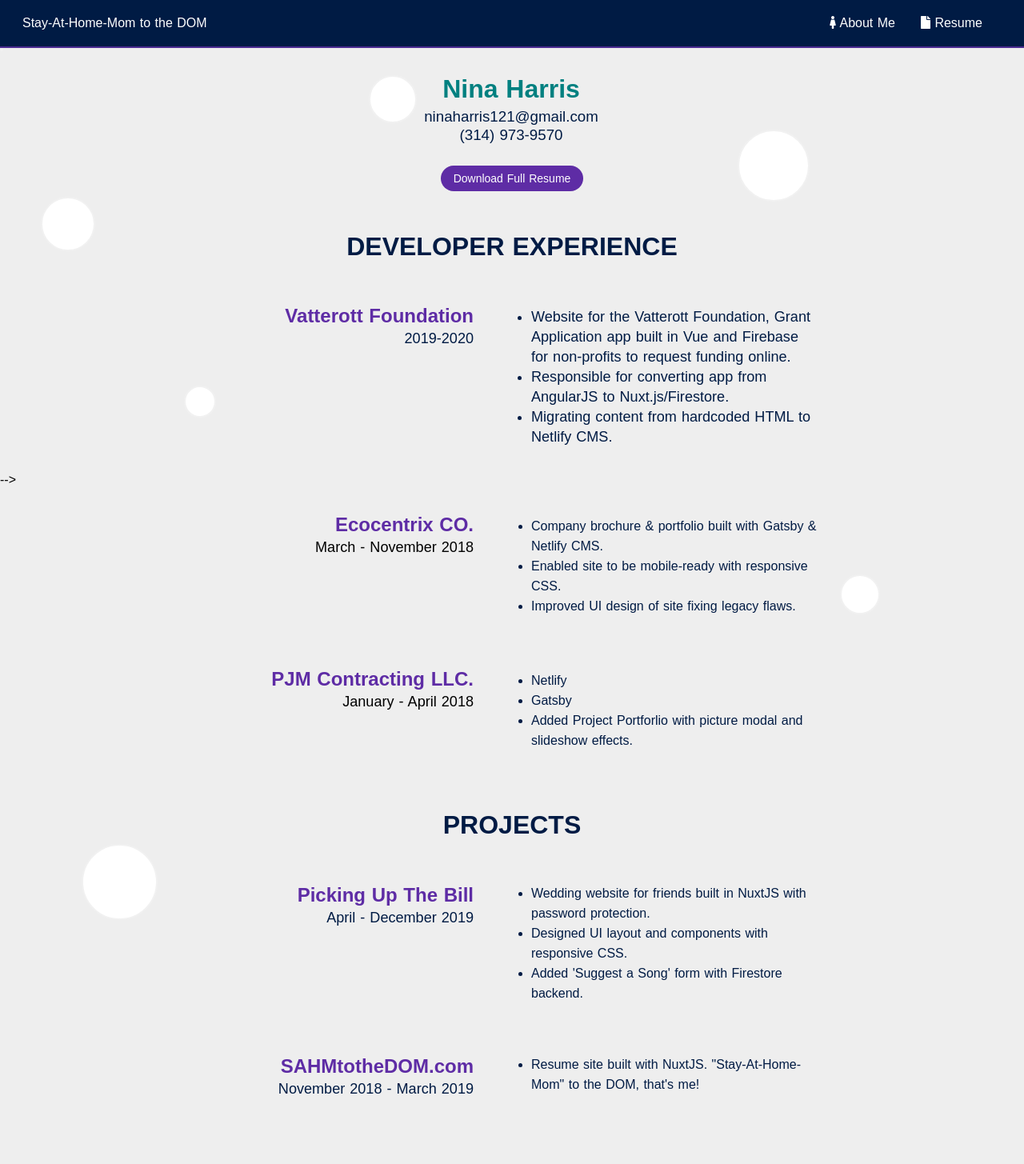
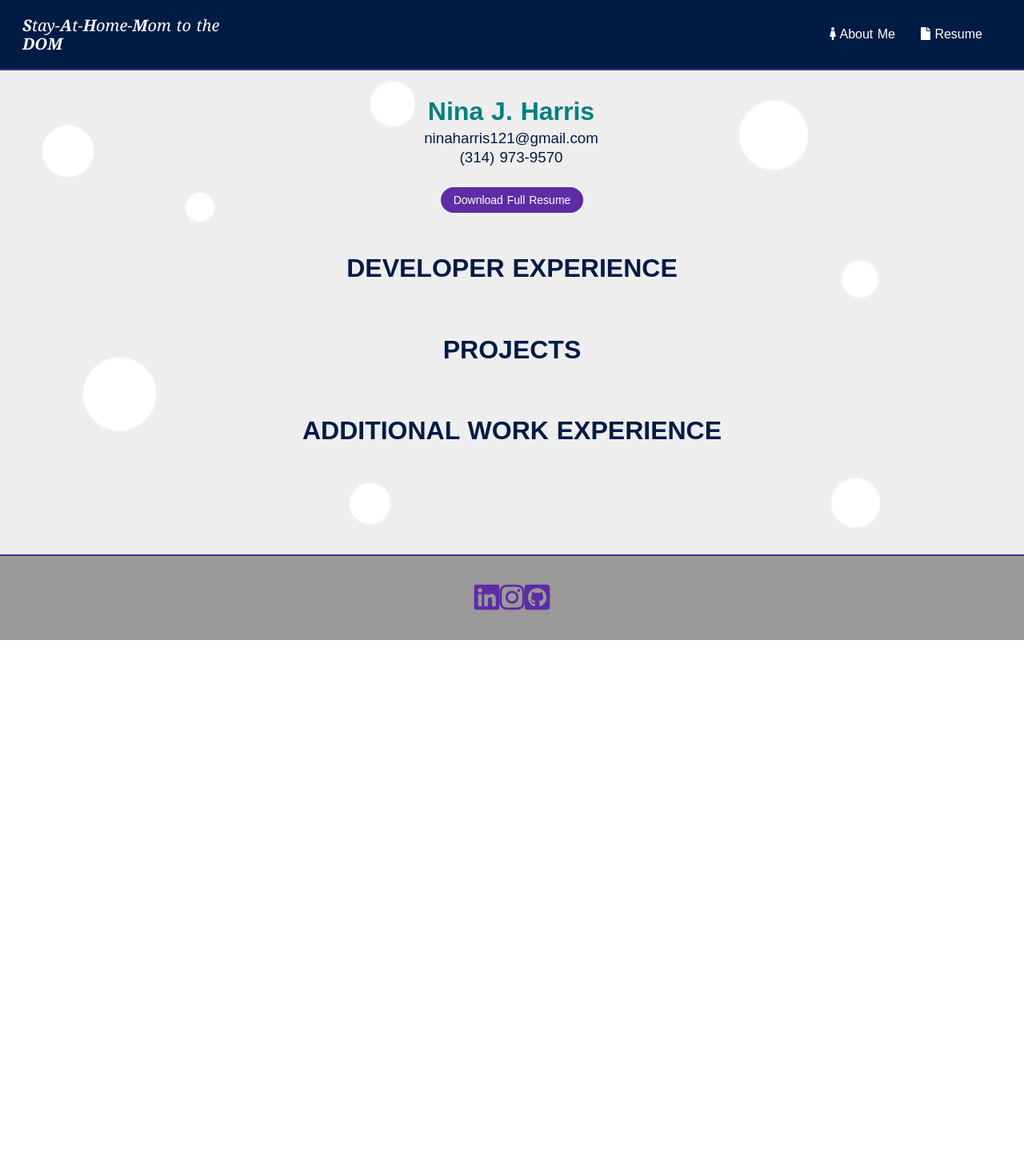
Before and after one commit to njosieb/sahmtothedom.com, a Nuxt app: page /resume in a window 1280 px wide. Shown: the top 1455 px of the page at 80% size. After the commit the page ends 800 px from the top, so only its background shows below. Built offline with nearby package versions, Linux system fonts and the light colour scheme.

Commit message:
Adds toggle to resume headers

```diff
--- a/components/PageHeader.vue
+++ b/components/PageHeader.vue
@@ -6,7 +6,7 @@
       title="Home"
     >
       <!-- <img src="~/assets/DSC_0397.NEF.jpg" class="dib w2 h2 br-100" alt="Site Name"> -->
-      <span class="pl2">Stay-At-Home-Mom to the DOM</span>
+      <span class="pl2 serif i f4"><span class="b">S</span>tay-<span class="b">A</span>t-<span class="b">H</span>ome-<span class="b">M</span>om to the <span class="b">DOM</span></span>
     </nuxt-link>
     <div id="not-small">
       <nuxt-link class="link dim white f6 f5-l dib mr3 mr4-l" to="/" title="About Me">
--- a/pages/index.vue
+++ b/pages/index.vue
@@ -2,9 +2,9 @@
   <section class="container bg-light-gray z-1 relative">
     <header class="sans-serif">
       <div id="headerBackground" class="cover bg-left bg-center-l">
-        <div class="bg-black-60 pb5 pb6-m pb7-l">
-          <nav class="dt w-100 mw8 center"/>
-          <div class="tc-l mt4 mt5-m mt6-l ph3">
+        <!-- <div class="bg-black-60 pb5 pb6-m pb7-l">
+          <nav class="dt w-100 mw8 center h-75"/> -->
+          <!-- <div class="tc-l mt4 mt5-m mt6-l ph3">
             <h1 id="slogan" class="f1 f1-l fw2 white-90 lh-title tc">
               <span id="text-title">
                 SAHM To The DOM
@@ -12,8 +12,8 @@
               </span>
             </h1>
             <h2 id="subtitle" class="fw3 white-80 mb4 tc">Hacking My Way Into Programming</h2>
-          </div>
-        </div>
+          </div> -->
+        <!-- </div> -->
       </div>
     </header>
     <div id="intro" class="center pr4 pl4 pv4 navy relative z-2">
@@ -24,7 +24,7 @@
       <div id="circle5" class="circle"/>
       <h1 id="greeting" class="center">Hi There!</h1>
       <p class="tj">
-        I am a Stay-At-Home-Mom (SAHM) of 2.5 year old twins and a 5 month old baby girl hacking my way into the world of
+        I am a <span class="fw6">S</span>tay-<span class="fw6">A</span>t-<span class="fw6">H</span>ome-<span class="fw6">M</span>om of 2.5 year old twins and a 5 month old baby girl hacking my way into the world of
         web-development one project at a time. Over the past few years, I have been
         growing & fine-tuning my knowledge of various programming languages. I
         have worked on a few projects during that time and would love to work
@@ -46,6 +46,7 @@
 }
 #headerBackground {
   background-image: url(~assets/IMG_1478.jpg);
+  height: 38rem;
 }
 #greeting {
   color: teal;
--- a/pages/resume.vue
+++ b/pages/resume.vue
@@ -10,7 +10,7 @@
     <div id="circle8" class="circle" />
     <div id="circle9" class="circle" />
     <div class="name lh-copy">
-      <h1 class="full-name">Nina Harris</h1>
+      <h1 class="full-name">Nina J. Harris</h1>
       <h3 class="navy normal">ninaharris121@gmail.com</h3>
       <h3 class="navy normal">(314) 973-9570</h3>
     </div>
@@ -20,10 +20,16 @@
         href="/nina_resume.pdf"
       >Download Full Resume</a>
     </div>
-    <div class="w-50 pt2 navy center tc z-2 relative">
-      <h1 class="exp ">DEVELOPER EXPERIENCE</h1>
+    <div>
+    <div>
+      <div class="w-50 pt2 center tc z-2 relative">
+        <h1 class="exp" @click="toggle()" ><a class="navy no-underline hover-blue pointer">DEVELOPER EXPERIENCE</a></h1>
       </div>
-    <div class="z-2 relative">
+      <div>
+        <!-- <div class="w-50 pt2 center tc z-2 relative">
+          <h1 class="exp" @click="toggle()" ><a class="navy no-underline hover-blue pointer">DEVELOPER EXPERIENCE</a></h1>
+        </div> -->
+        <div v-show="seen" class="z-2 relative">
           <div class="container">
             <div class="column">
               <h2 class="tr navy company">
@@ -71,17 +77,17 @@
               sheets etc.
             </li>
           </ul>
+        </div>-->
         </div>
-      </div> --> -->
         <!-- <hr /> -->
-      <div class="container">
+        <div v-show="seen" class="container">
           <div class="column">
             <h2 class="tr company">
               <a
                 class="no-underline hover-light-purple purple"
                 href="https://ecocentrixco.netlify.com/"
                 target="_blank"
-            >Ecocentrix CO.</a>
+              >ECOCentrix CO.</a>
               <p class="normal f4 fw3 lh-copy">March - November 2018</p>
             </h2>
           </div>
@@ -98,8 +104,8 @@
           </div>
         </div>
 
-      <!-- <hr /> -->
-      <div class="container">
+        <!-- pjm-contracting -->
+        <div v-show="seen" class="container">
           <div class="column tr">
             <h2 class="company">
               <a
@@ -125,13 +131,15 @@
             </ul>
           </div>
         </div>
+      </div>
+    </div>
     <!-- <hr /> -->
 
-       <div >
+
     <div class="w-50 pt2 navy center tc z-2 relative">
-          <h1 class="exp">PROJECTS</h1>
+      <h1 class="exp" @click="toggle2()"><a class="navy no-underline hover-blue pointer">PROJECTS</a></h1>
     </div>
-        <div class="container">
+    <div v-show="seen2" class="container">
       <div class="column">
         <h2 class="tr purple company"><a class="purple no-underline tr hover-light-purple"
                                          href="http://pickingupthebill.com/"
@@ -154,7 +162,7 @@
         </ul>
       </div>
     </div>
-         <div class="container">
+    <div v-show="seen2" class="container">
       <div class="column">
         <h2 class="tr purple company"><a class="purple no-underline tr hover-light-purple"
                                          href="http://sahmtothedom.com/"
@@ -173,11 +181,12 @@
         </ul>
       </div>
     </div>
+    <div>
       <div >
         <div class="w-50 pt2 navy center tc z-2 relative">
-          <h1 class="exp">ADDITIONAL WORK EXPERIENCE</h1>
+          <h1 class="exp" @click="toggle3()"><a class="navy no-underline hover-blue pointer">ADDITIONAL WORK EXPERIENCE</a></h1>
         </div>
-        <div class="container">
+        <div v-show="seen3" class="container">
           <div class="column">
             <h2 class="tr purple company"><a>St. Clare of Assisi Parish</a>
               <p class="normal f4 fw3 lh-copy navy">Director of Religious Education</p>
@@ -206,7 +215,32 @@
     </div>
     </div>
   </div>
+  </div>
 </template>
+
+<script>
+export default {
+  data() {
+    return {
+    seen: false,
+    seen2: false,
+    seen3: false,
+    }
+  },
+  methods: {
+    toggle: function() {
+      this.seen = !this.seen
+    },
+     toggle2: function() {
+      this.seen2 = !this.seen2
+    },
+     toggle3: function() {
+      this.seen3 = !this.seen3
+    }
+  }
+}
+</script>
+
 <style lang="scss" scoped>
 .circle {
   position: absolute;
```
Lines whose indentation alone changed are shown as unchanged.
